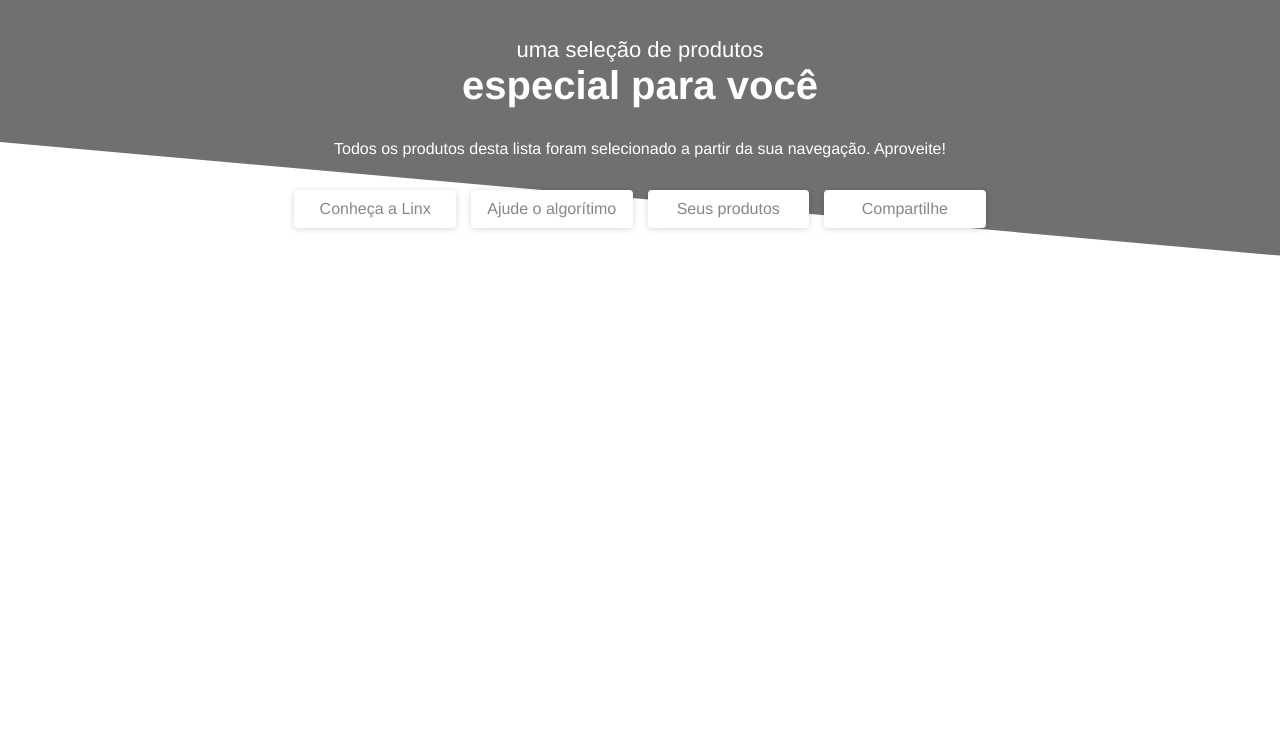
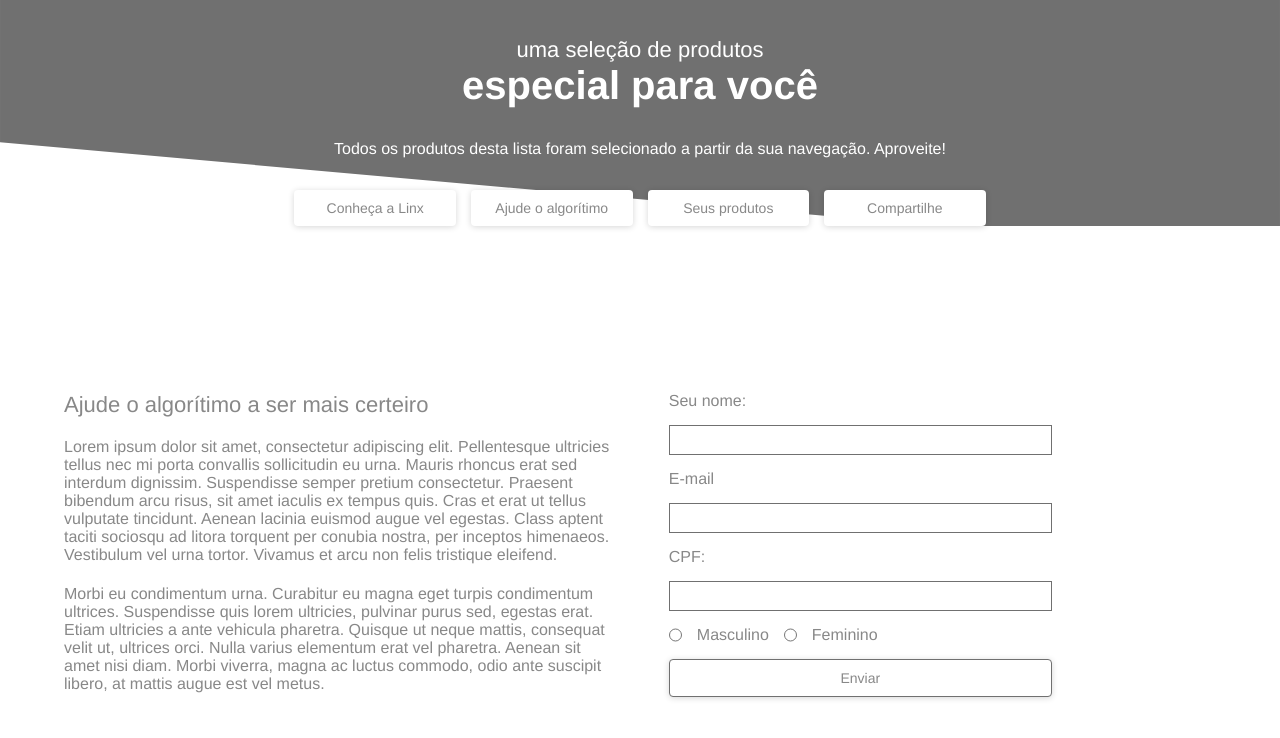
Before and after one commit to Julianaha/products-page, a React (Vite) app: page / in a window 1280 px wide. Shown: the top 738 px of the page. Built offline with nearby package versions, Linux system fonts and the light colour scheme.

Commit message:
fix: reestrutura pagina de produtos

```diff
--- a/src/components/Header/index.jsx
+++ b/src/components/Header/index.jsx
@@ -1,9 +1,9 @@
 import "./style.css";
 import { Menu } from "../Menu";
-import { Input } from "../Input";
 
 export function Header() {
   return (
+    <div className="background-header">
     <header className="header-flex container">
       <p className="header-title">uma seleção de produtos</p>
       <p className="header-focus">especial para você</p>
@@ -18,6 +18,8 @@ export function Header() {
         <Menu name="Compartilhe" />
       </div>
     </header>
+
+    </div>
   );
 }
 
--- a/src/components/Header/style.css
+++ b/src/components/Header/style.css
@@ -2,6 +2,12 @@
   width: 90%;
   margin: 0 auto;
 }
+.background-header{
+  background-image: url(../../assets/img/wave.svg);
+  background-repeat: no-repeat;
+  background-size: cover;
+}
+
 .header-flex {
   display: flex;
   align-items: center;
--- a/src/components/Input/index.jsx
+++ /dev/null
@@ -1,10 +0,0 @@
-import "./style.css";
-
-export function Input(props) {
-  return (
-    <form>
-      <label />
-      <input type={props.name} />
-    </form>
-  );
-}
--- a/src/main.jsx
+++ b/src/main.jsx
@@ -2,7 +2,6 @@ import React from "react";
 import ReactDOM from "react-dom/client";
 import Produto from "./pages/Produto";
 import "./styles/global.css";
-import "./styles/indexStyle.css"
 
 ReactDOM.createRoot(document.getElementById("root")).render(
   <React.StrictMode>
--- a/src/pages/Produto/index.jsx
+++ b/src/pages/Produto/index.jsx
@@ -1,8 +1,44 @@
 import "./style.css";
 import Header from "../../components/Header";
+import Formulario from "../../components/Formulario";
 
 function Produto() {
-  return <Header />;
+  return (
+    <>
+      <Header />
+      <main className="container">
+        <div className="content-flex">
+          <section className="content-left">
+            <h2>Ajude o algorítimo a ser mais certeiro</h2>
+            <p>
+              Lorem ipsum dolor sit amet, consectetur adipiscing elit.
+              Pellentesque ultricies tellus nec mi porta convallis sollicitudin
+              eu urna. Mauris rhoncus erat sed interdum dignissim. Suspendisse
+              semper pretium consectetur. Praesent bibendum arcu risus, sit amet
+              iaculis ex tempus quis. Cras et erat ut tellus vulputate
+              tincidunt. Aenean lacinia euismod augue vel egestas. Class aptent
+              taciti sociosqu ad litora torquent per conubia nostra, per
+              inceptos himenaeos. Vestibulum vel urna tortor. Vivamus et arcu
+              non felis tristique eleifend.
+            </p>
+
+            <p>
+              Morbi eu condimentum urna. Curabitur eu magna eget turpis
+              condimentum ultrices. Suspendisse quis lorem ultricies, pulvinar
+              purus sed, egestas erat. Etiam ultricies a ante vehicula pharetra.
+              Quisque ut neque mattis, consequat velit ut, ultrices orci. Nulla
+              varius elementum erat vel pharetra. Aenean sit amet nisi diam.
+              Morbi viverra, magna ac luctus commodo, odio ante suscipit libero,
+              at mattis augue est vel metus.
+            </p>
+          </section>
+          <section className="content-right">
+            <Formulario />
+          </section>
+        </div>
+      </main>
+    </>
+  );
 }
 
 export default Produto;
--- a/src/pages/Produto/style.css
+++ b/src/pages/Produto/style.css
@@ -2,3 +2,32 @@
   width: 90%;
   margin: 0 auto;
 }
+
+.content-flex {
+  display: flex;
+  justify-content: center;
+  width: 100%;
+  margin-top: 13%;
+  gap: 5%;
+}
+
+.content-left {
+  width: 50%;
+  text-align: justify;
+}
+
+section h2 {
+  text-align: left;
+  font: normal normal normal 22px Helvetica Neue;
+  padding-top: 1rem;
+  color: #888888;
+  opacity: 1;
+}
+
+section p {
+  text-align: left;
+  padding-top: 1.3rem;
+}
+.content-right {
+  width: 50%;
+}
--- a/src/styles/global.css
+++ b/src/styles/global.css
@@ -1,441 +1,11 @@
-html,
-body,
-div,
-span,
-applet,
-object,
-iframe,
-h1,
-h2,
-h3,
-h4,
-h5,
-h6,
-p,
-blockquote,
-pre,
-a,
-abbr,
-acronym,
-address,
-big,
-cite,
-code,
-del,
-dfn,
-em,
-img,
-ins,
-kbd,
-q,
-s,
-samp,
-small,
-strike,
-strong,
-sub,
-sup,
-tt,
-var,
-b,
-u,
-i,
-center,
-dl,
-dt,
-dd,
-ol,
-ul,
-li,
-fieldset,
-form,
-label,
-legend,
-table,
-caption,
-tbody,
-tfoot,
-thead,
-tr,
-th,
-td,
-article,
-aside,
-canvas,
-details,
-embed,
-figure,
-figcaption,
-footer,
-header,
-hgroup,
-menu,
-nav,
-output,
-ruby,
-section,
-summary,
-time,
-mark,
-audio,
-video {
+* {
+  padding: 0;
   margin: 0;
-  padding: 0;
-  border: 0;
-  font-size: 100%;
-  font: inherit;
-  vertical-align: baseline;
-}
-
-/* make sure to set some focus styles for accessibility */
-:focus {
-  outline: 0;
-}
-
-/* HTML5 display-role reset for older browsers */
-article,
-aside,
-details,
-figcaption,
-figure,
-footer,
-header,
-hgroup,
-menu,
-nav,
-section {
-  display: block;
+  box-sizing: border-box;
+  font-family: Helvetica Neue;
+  color: #888888;
 }
 
 body {
-  line-height: 1;
+  min-height: 100vh;
 }
-
-ol,
-ul {
-  list-style: none;
-}
-
-blockquote,
-q {
-  quotes: none;
-}
-
-blockquote:before,
-blockquote:after,
-q:before,
-q:after {
-  content: "";
-  content: none;
-}
-
-table {
-  border-collapse: collapse;
-  border-spacing: 0;
-}
-
-input[type="search"]::-webkit-search-cancel-button,
-input[type="search"]::-webkit-search-decoration,
-input[type="search"]::-webkit-search-results-button,
-input[type="search"]::-webkit-search-results-decoration {
-  -webkit-appearance: none;
-  -moz-appearance: none;
-}
-
-input[type="search"] {
-  -webkit-appearance: none;
-  -moz-appearance: none;
-  -webkit-box-sizing: content-box;
-  -moz-box-sizing: content-box;
-  box-sizing: content-box;
-}
-
-textarea {
-  overflow: auto;
-  vertical-align: top;
-  resize: vertical;
-}
-
-/**
- * Correct `inline-block` display not defined in IE 6/7/8/9 and Firefox 3.
- */
-
-audio,
-canvas,
-video {
-  display: inline-block;
-  *display: inline;
-  *zoom: 1;
-  max-width: 100%;
-}
-
-/**
- * Prevent modern browsers from displaying `audio` without controls.
- * Remove excess height in iOS 5 devices.
- */
-
-audio:not([controls]) {
-  display: none;
-  height: 0;
-}
-
-/**
- * Address styling not present in IE 7/8/9, Firefox 3, and Safari 4.
- * Known issue: no IE 6 support.
- */
-
-[hidden] {
-  display: none;
-}
-
-/**
- * 1. Correct text resizing oddly in IE 6/7 when body `font-size` is set using
- *    `em` units.
- * 2. Prevent iOS text size adjust after orientation change, without disabling
- *    user zoom.
- */
-
-html {
-  font-size: 100%; /* 1 */
-  -webkit-text-size-adjust: 100%; /* 2 */
-  -ms-text-size-adjust: 100%; /* 2 */
-}
-
-/**
- * Address `outline` inconsistency between Chrome and other browsers.
- */
-
-a:focus {
-  outline: thin dotted;
-}
-
-/**
- * Improve readability when focused and also mouse hovered in all browsers.
- */
-
-a:active,
-a:hover {
-  outline: 0;
-}
-
-/**
- * 1. Remove border when inside `a` element in IE 6/7/8/9 and Firefox 3.
- * 2. Improve image quality when scaled in IE 7.
- */
-
-img {
-  border: 0; /* 1 */
-  -ms-interpolation-mode: bicubic; /* 2 */
-}
-
-/**
- * Address margin not present in IE 6/7/8/9, Safari 5, and Opera 11.
- */
-
-figure {
-  margin: 0;
-}
-
-/**
- * Correct margin displayed oddly in IE 6/7.
- */
-
-form {
-  margin: 0;
-}
-
-/**
- * Define consistent border, margin, and padding.
- */
-
-fieldset {
-  border: 1px solid #c0c0c0;
-  margin: 0 2px;
-  padding: 0.35em 0.625em 0.75em;
-}
-
-/**
- * 1. Correct color not being inherited in IE 6/7/8/9.
- * 2. Correct text not wrapping in Firefox 3.
- * 3. Correct alignment displayed oddly in IE 6/7.
- */
-
-legend {
-  border: 0; /* 1 */
-  padding: 0;
-  white-space: normal; /* 2 */
-  *margin-left: -7px; /* 3 */
-}
-
-/**
- * 1. Correct font size not being inherited in all browsers.
- * 2. Address margins set differently in IE 6/7, Firefox 3+, Safari 5,
- *    and Chrome.
- * 3. Improve appearance and consistency in all browsers.
- */
-
-button,
-input,
-select,
-textarea {
-  font-size: 100%; /* 1 */
-  margin: 0; /* 2 */
-  vertical-align: baseline; /* 3 */
-  *vertical-align: middle; /* 3 */
-}
-
-/**
- * Address Firefox 3+ setting `line-height` on `input` using `!important` in
- * the UA stylesheet.
- */
-
-button,
-input {
-  line-height: normal;
-}
-
-/**
- * Address inconsistent `text-transform` inheritance for `button` and `select`.
- * All other form control elements do not inherit `text-transform` values.
- * Correct `button` style inheritance in Chrome, Safari 5+, and IE 6+.
- * Correct `select` style inheritance in Firefox 4+ and Opera.
- */
-
-button,
-select {
-  text-transform: none;
-}
-
-/**
- * 1. Avoid the WebKit bug in Android 4.0.* where (2) destroys native `audio`
- *    and `video` controls.
- * 2. Correct inability to style clickable `input` types in iOS.
- * 3. Improve usability and consistency of cursor style between image-type
- *    `input` and others.
- * 4. Remove inner spacing in IE 7 without affecting normal text inputs.
- *    Known issue: inner spacing remains in IE 6.
- */
-
-button,
-html input[type="button"], /* 1 */
-input[type="reset"],
-input[type="submit"] {
-  -webkit-appearance: button; /* 2 */
-  cursor: pointer; /* 3 */
-  *overflow: visible; /* 4 */
-}
-
-/**
- * Re-set default cursor for disabled elements.
- */
-
-button[disabled],
-html input[disabled] {
-  cursor: default;
-}
-
-/**
- * 1. Address box sizing set to content-box in IE 8/9.
- * 2. Remove excess padding in IE 8/9.
- * 3. Remove excess padding in IE 7.
- *    Known issue: excess padding remains in IE 6.
- */
-
-input[type="checkbox"],
-input[type="radio"] {
-  box-sizing: border-box; /* 1 */
-  padding: 0; /* 2 */
-  *height: 13px; /* 3 */
-  *width: 13px; /* 3 */
-}
-
-/**
- * 1. Address `appearance` set to `searchfield` in Safari 5 and Chrome.
- * 2. Address `box-sizing` set to `border-box` in Safari 5 and Chrome
- *    (include `-moz` to future-proof).
- */
-
-input[type="search"] {
-  -webkit-appearance: textfield; /* 1 */
-  -moz-box-sizing: content-box;
-  -webkit-box-sizing: content-box; /* 2 */
-  box-sizing: content-box;
-}
-
-/**
- * Remove inner padding and search cancel button in Safari 5 and Chrome
- * on OS X.
- */
-
-input[type="search"]::-webkit-search-cancel-button,
-input[type="search"]::-webkit-search-decoration {
-  -webkit-appearance: none;
-}
-
-/**
- * Remove inner padding and border in Firefox 3+.
- */
-
-button::-moz-focus-inner,
-input::-moz-focus-inner {
-  border: 0;
-  padding: 0;
-}
-
-/**
- * 1. Remove default vertical scrollbar in IE 6/7/8/9.
- * 2. Improve readability and alignment in all browsers.
- */
-
-textarea {
-  overflow: auto; /* 1 */
-  vertical-align: top; /* 2 */
-}
-
-/**
- * Remove most spacing between table cells.
- */
-
-table {
-  border-collapse: collapse;
-  border-spacing: 0;
-}
-
-html,
-button,
-input,
-select,
-textarea {
-  color: #222;
-}
-
-::-moz-selection {
-  background: #b3d4fc;
-  text-shadow: none;
-}
-
-::selection {
-  background: #b3d4fc;
-  text-shadow: none;
-}
-
-img {
-  vertical-align: middle;
-}
-
-fieldset {
-  border: 0;
-  margin: 0;
-  padding: 0;
-}
-
-textarea {
-  resize: vertical;
-}
-
-.chromeframe {
-  margin: 0.2em 0;
-  background: #ccc;
-  color: #000;
-  padding: 0.2em 0;
-}
--- a/src/styles/indexStyle.css
+++ /dev/null
@@ -1,5 +0,0 @@
-body{
-    background-image: url(../assets/img/wave.svg);
-    background-repeat: no-repeat;
-    background-size: cover;
-}
```
Also changed, not shown: src/components/Input/style.css (deleted).
